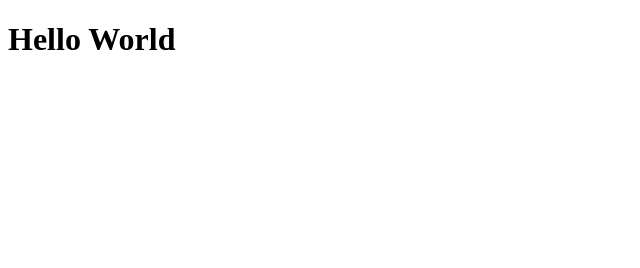
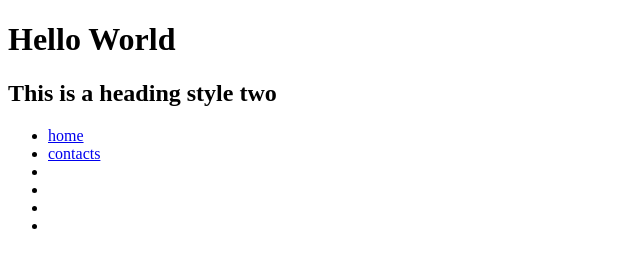
Before and after one commit to LawrenceChan99/helloworld, a plain HTML site: page index.html in a window 1280 px wide. Shown: the whole page, without its empty margins (0-640 px from the left). Drawn offline with Linux system fonts and the light colour scheme.

Commit message:
Added basic menu

```diff
--- a/index.html
+++ b/index.html
@@ -7,5 +7,14 @@
 </head>
 <body>
     <h1>Hello World</h1>
+    <h2>This is a heading style two</h2>
+    <ul>
+        <li><a href="index.html">home</a></li>
+        <li><a href="contacts.html">contacts</a></li>
+        <li></li>
+        <li></li>
+        <li></li>
+        <li></li>
+    </ul>
 </body>
 </html>
```
